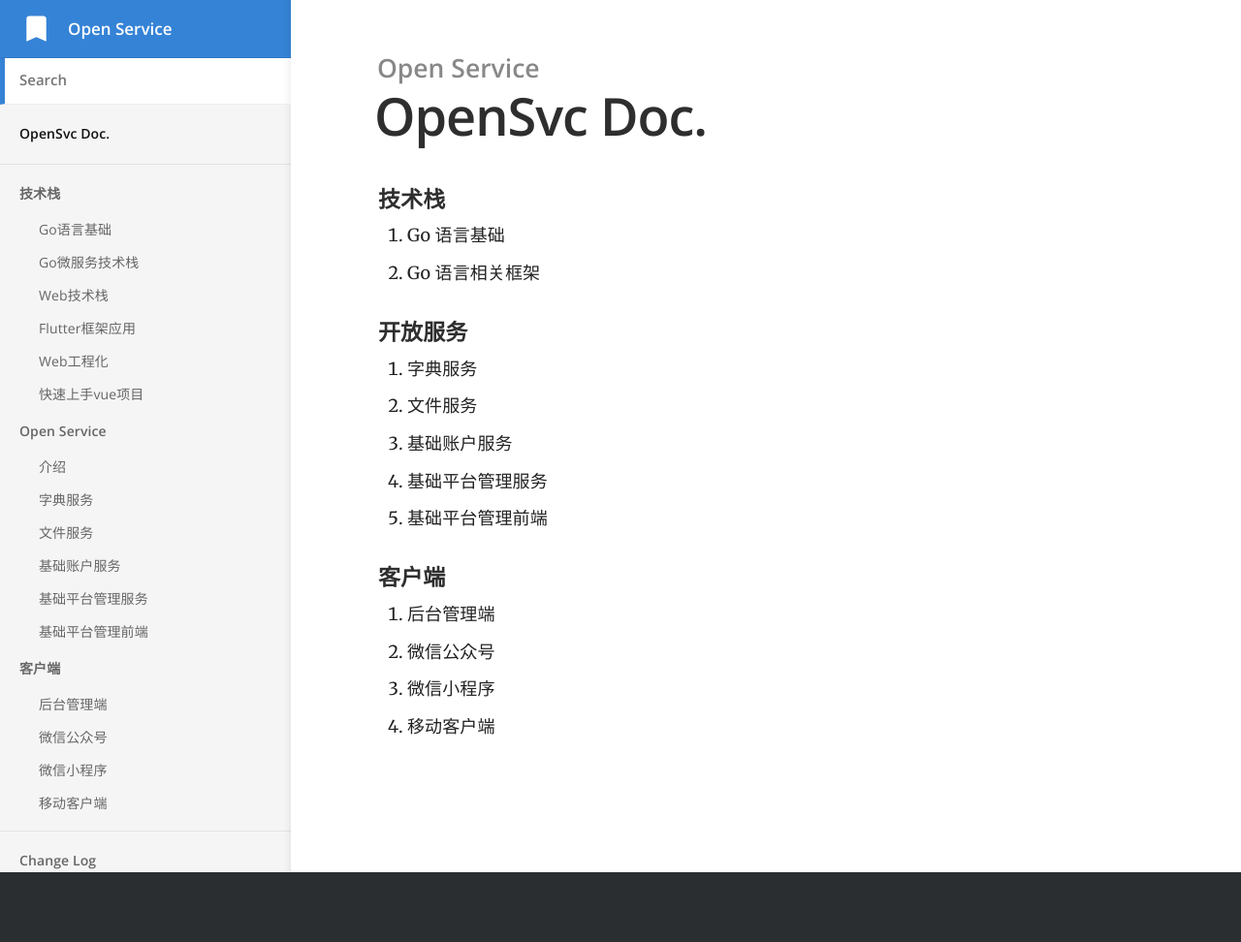
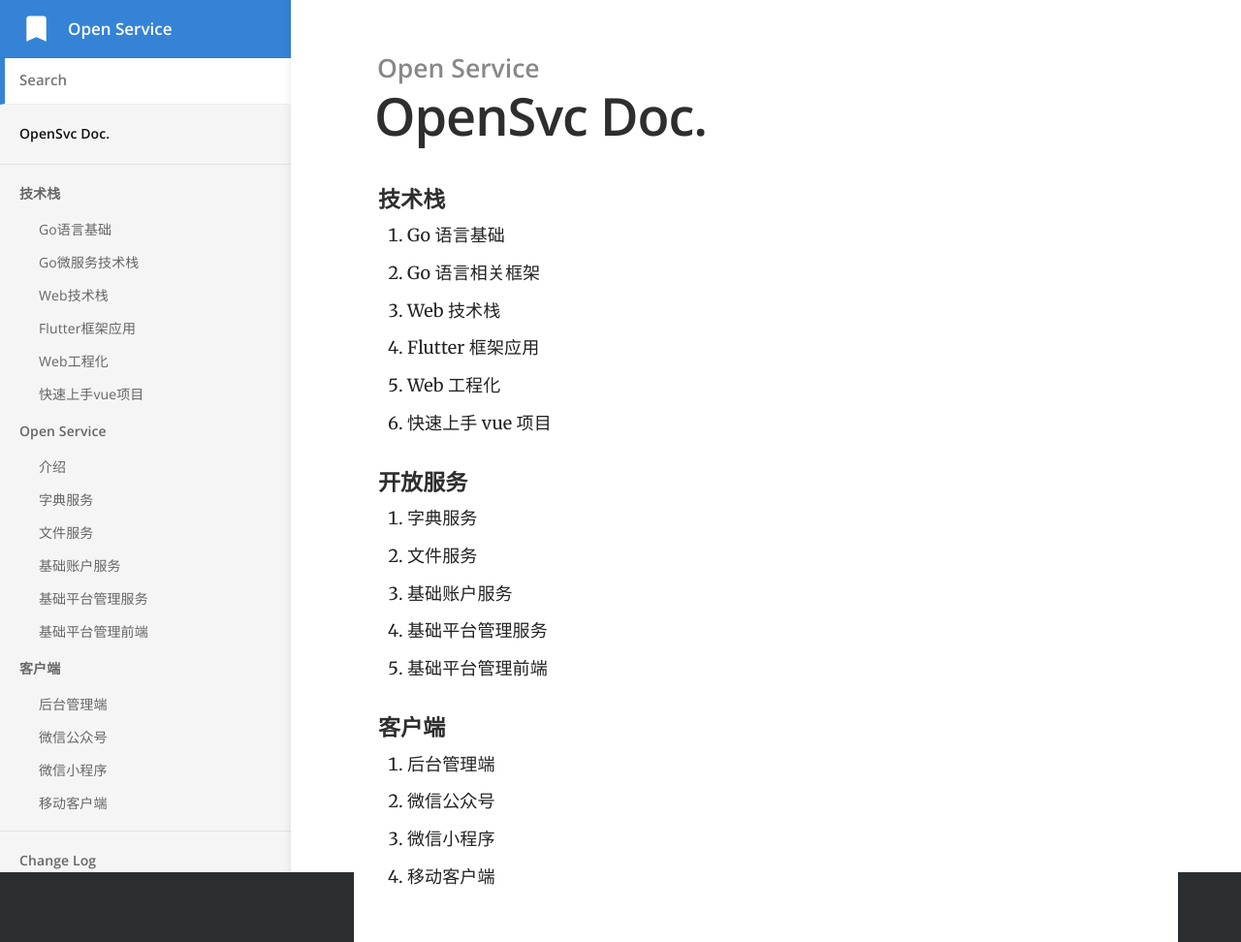
Before and after one commit to pku-hit/opensvc.github.io, a Jekyll site: the page built from index.md, in a window 1280 px wide. Shown: the whole page at 97% size. Built offline with Jekyll 4.4.1, drawn with Linux system fonts in a browser that asks for light colours; before the commit the page ends 919 px from its top, so only the background shows below that.

Commit message:
🐜 更新目录

```diff
--- a/index.md
+++ b/index.md
@@ -6,6 +6,10 @@
 
 1. Go 语言基础
 2. Go 语言相关框架
+3. Web 技术栈
+4. Flutter 框架应用
+5. Web 工程化
+6. 快速上手 vue 项目
 
 #### 开放服务
 
```
